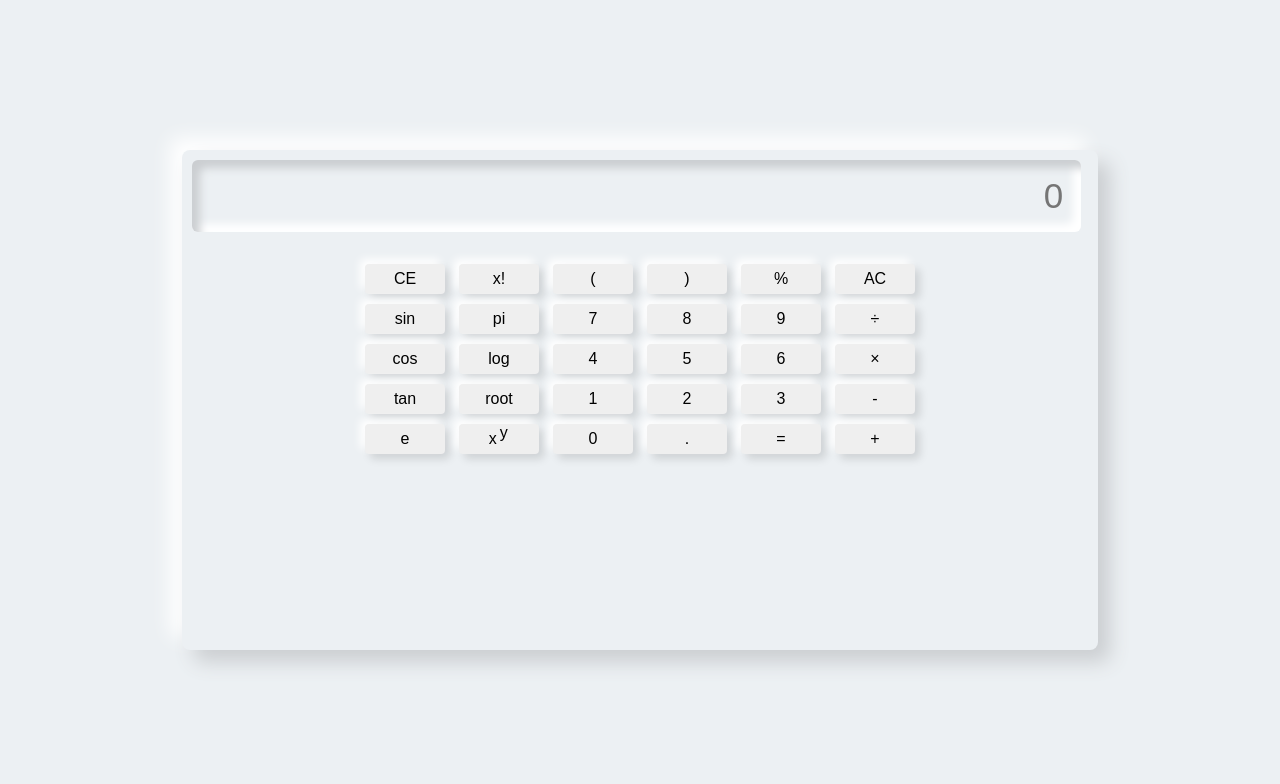
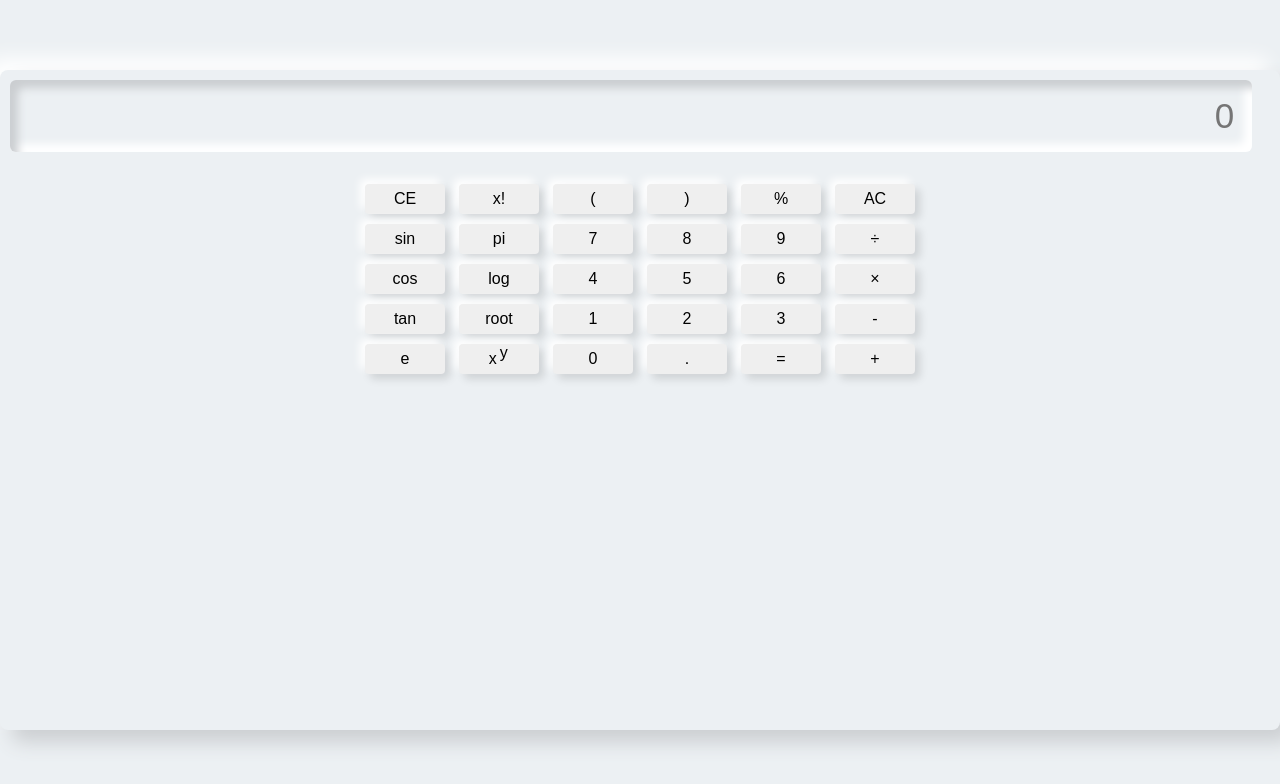
Before and after one commit to payal105/Scientific-Calculator-with-HTML-CSS-JS, a plain HTML site: page index.html in a window 1280 px wide. Drawn offline with Linux system fonts and the light colour scheme.

Commit message:
Update style.css

```diff
--- a/style.css
+++ b/style.css
@@ -62,3 +62,10 @@ body{
         height: 60vh;
     }
 }
+
+@media screen and (min-width:375px) {
+    .container{
+        width: 100%;
+        height: 80vh;
+    }
+}
```
